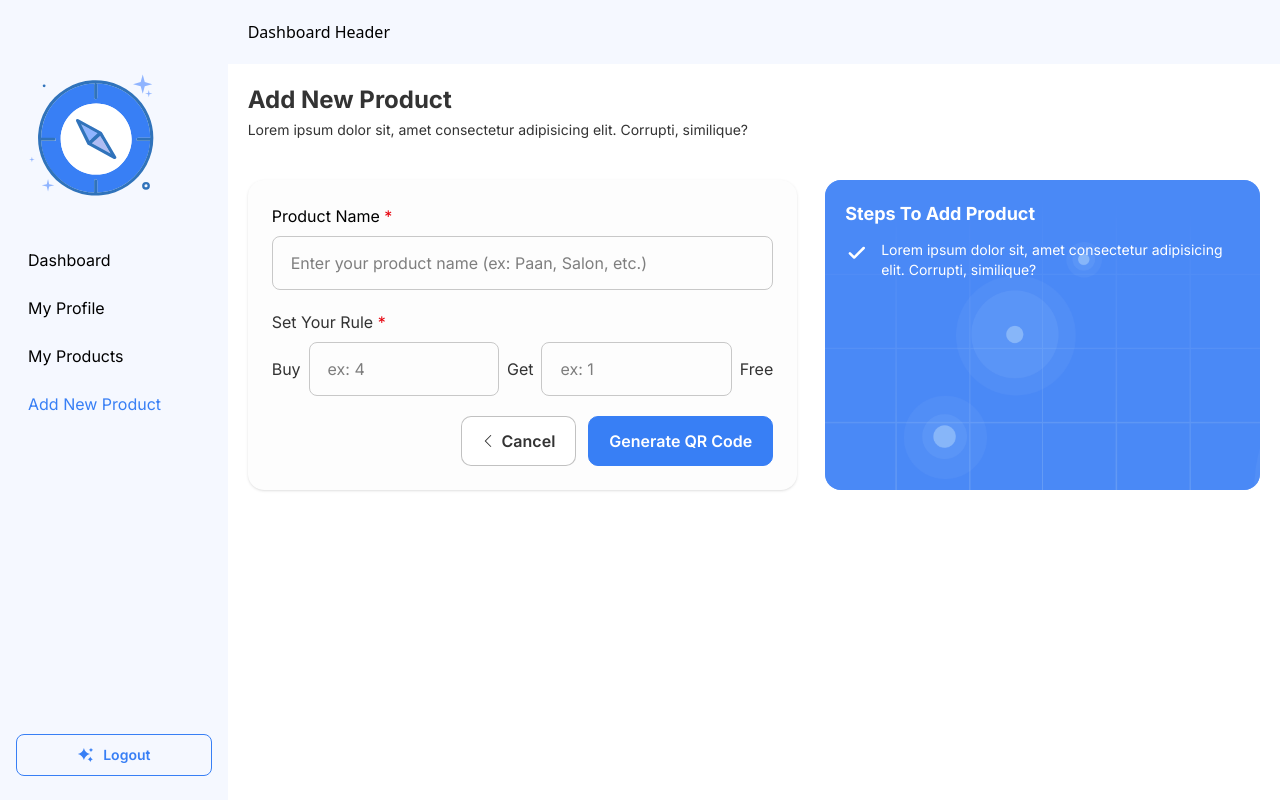
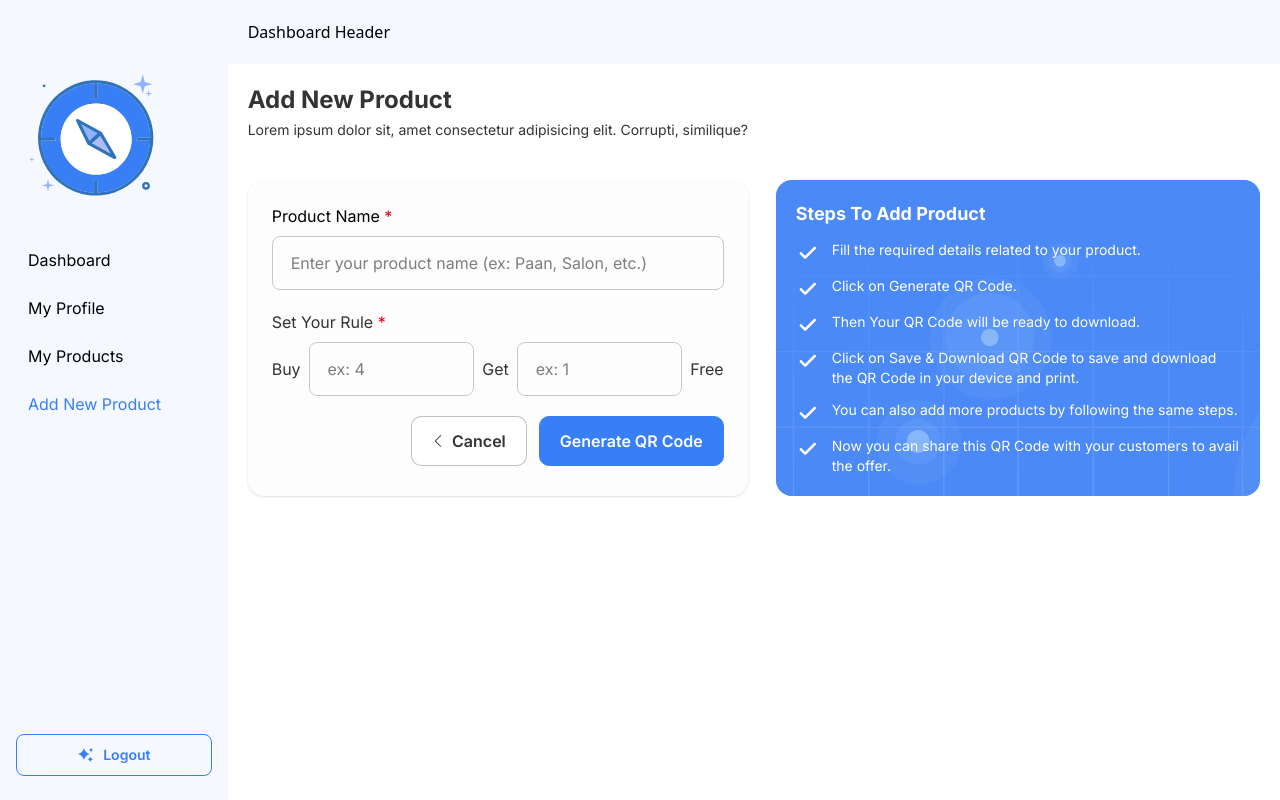
Before and after one commit to neon-lab-dev/Paan-Shop-Client, a React (Vite) app: page /dashboard/owner/add-new-product in a window 1280 px wide. Built offline with nearby package versions, Linux system fonts and the light colour scheme.

Commit message:
Added steps to add product section and data

```diff
--- a/src/pages/OwnerDashboard/AddNewProduct/AddNewProduct.tsx
+++ b/src/pages/OwnerDashboard/AddNewProduct/AddNewProduct.tsx
@@ -35,6 +35,16 @@ const AddNewProduct = () => {
 
         setQrValue(JSON.stringify(productData));
     };
+
+    const steps = [
+        "Fill the required details related to your product.",
+        "Click on Generate QR Code.",
+        "Then Your QR Code will be ready to download.",
+        "Click on Save & Download QR Code to save and download the QR Code in your device and print.",
+        "You can also add more products by following the same steps.",
+        "Now you can share this QR Code with your customers to avail the offer.",
+
+    ]
 
     return (
         <div className="font-Inter">
@@ -117,16 +127,20 @@ const AddNewProduct = () => {
 
                 </form>
 
-                {/* Steps */}
+                {/* Steps to add product */}
                 <div className="bg-primary-10 rounded-2xl relative flex justify-center">
                     <img src={IMAGES.heroBg} alt="hero-image" className="absolute w-full h-full rounded-2xl z-0 opacity-60 object-cover" />
                     <div className="z-50 p-5 text-white">
                         <h1 className="font-bold text-lg capitalize">Steps to add product</h1>
                         <div className="flex flex-col gap-3 mt-3">
-                            <div className="flex gap-3">
-                                <img src={ICONS.tickMark} alt="tick-mark" className="size-6" />
-                                <p className="text-sm">Lorem ipsum dolor sit, amet consectetur adipisicing elit. Corrupti, similique?</p>
-                            </div>
+                            {
+                                steps?.map((step: string) =>
+                                    <div key={step} className="flex gap-3">
+                                        <img src={ICONS.tickMark} alt="tick-mark" className="size-6" />
+                                        <p className="text-sm">{step}</p>
+                                    </div>
+                                )
+                            }
                         </div>
                     </div>
                 </div>
```
